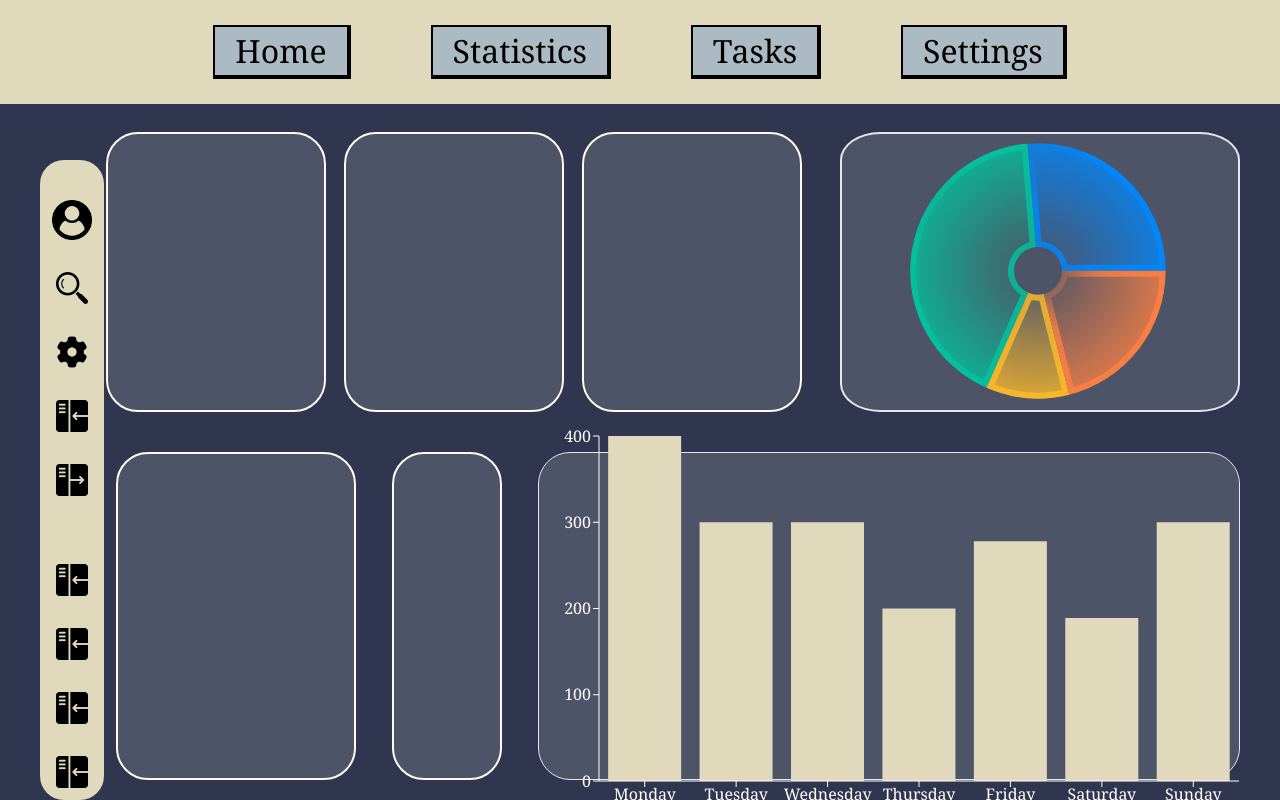
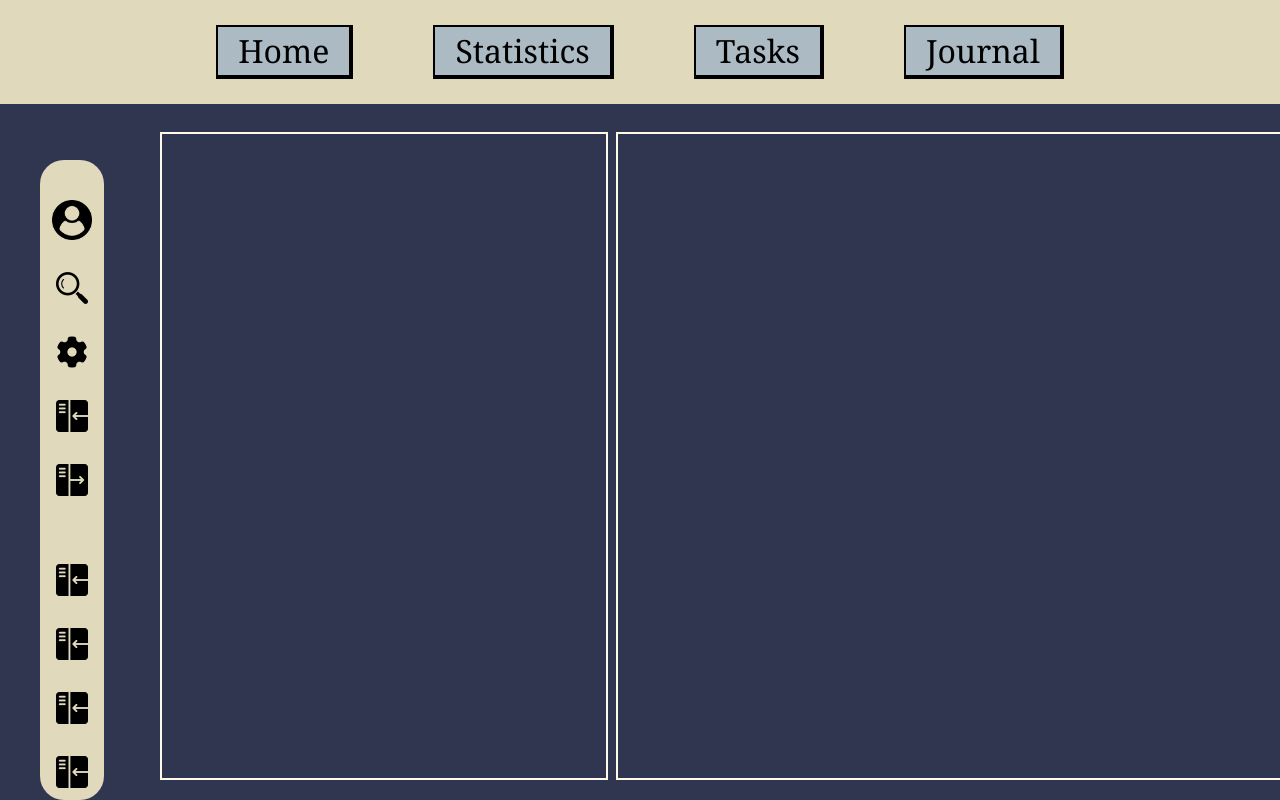
Before and after one commit to P4NV/Dashboard, a React (Vite) app: page / in a window 1280 px wide. Both pictures are taken after a click on the button "Statistics". Built offline with nearby package versions, Linux system fonts and the light colour scheme.

Commit message:
Statistics page

```diff
--- a/src/App.jsx
+++ b/src/App.jsx
@@ -1,8 +1,12 @@
 import './App.css'
+import {useState} from "react";
 import SideBar from "./Functions/sideBar.jsx";
-import { PieWithGradient, CustomizeLabels } from "./pages/Charts.jsx";
+import Home from "./pages/Home.jsx";
+import Statistics from "./pages/Statistics.jsx";
 
 function App() {
+
+    const [active, setActive] = useState("home")
 
   return (
     <div className="flex flex-row flex-wrap max-vh-100 overflow-hidden ">
@@ -10,40 +14,31 @@ function App() {
             <div className="navbar-container flex-row mx-auto">
                 <ul className="navbar-buttons flex flex-row justify-center gap-20">
                     <li className="nav-item hover:scale-105 transition-all duration-200">
-                        <button className="border-r-4 border-b-4 border-2 px-5">Home</button>
+                        <button onClick={() => setActive("home")} className="border-r-4 border-b-4 border-2 px-5">Home</button>
                     </li>
                     <li className="nav-item hover:scale-105 transition-all duration-200">
-                        <button className="border-r-4 border-b-4 border-2 px-5">Statistics</button>
+                        <button onClick={() => setActive("statistics")} className="border-r-4 border-b-4 border-2 px-5">Statistics</button>
                     </li>
                     <li className="nav-item hover:scale-105 transition-all duration-200">
-                        <button className="border-r-4 border-b-4 border-2 px-5">Tasks</button>
+                        <button onClick={() => setActive("tasks")} className="border-r-4 border-b-4 border-2 px-5">Tasks</button>
                     </li>
                     <li className="nav-item hover:scale-105 transition-all duration-200">
-                        <button className="border-r-4 border-b-4 border-2 px-5">Settings</button>
+                        <button onClick={() => setActive("journal")} className="border-r-4 border-b-4 border-2 px-5">Journal</button>
                     </li>
                 </ul>
             </div>
                 <SideBar />
         </section>
-        <section className="center-content pt-2 min-w-screen max-h-[87vh]  min-h-[87vh] flex flex-col items-end gap-2 pl-25 pr-10">
-            <div className="flex flex-row min-w-[90vw] max-h-[35vh] mt-5">
-                <div className="flex flex-row justify-evenly w-full pr-5 ">
-                    <div className="min-w-[30%] min-h-fit border-2 border-amber-50 rounded-4xl bg-gray-500/50"></div>
-                    <div className="min-w-[30%] min-h-fit border-2 border-amber-50 rounded-4xl bg-gray-500/50"></div>
-                    <div className="min-w-[30%] min-h-fit border-2 border-amber-50 rounded-4xl bg-gray-500/50"></div>
-                </div>
-                <PieWithGradient/>
-            </div>
-            <div className='flex justify-end w-[90vw] mt-8 max-h-[41vh]'>
-                <div className="w-[35%] min-h-[30vh] border-2 border-amber-50 rounded-4xl bg-gray-500/50 mr-auto ml-7">
-
-                </div>
-                <div className=" w-[16%] mx-9 border-2 border-amber-50 rounded-4xl bg-gray-500/50">
-
-                </div>
-                <CustomizeLabels/>
-            </div>
-        </section>
+        {active === "home" &&
+        <div>
+            <Home/>
+        </div>
+        }
+        {active === "statistics" &&
+        <div>
+            <Statistics/>
+        </div>
+        }
     </div>
   )
 }
--- a/src/pages/Home.jsx
+++ b/src/pages/Home.jsx
@@ -1,3 +1,4 @@
+import {CustomizeLabels, PieWithGradient} from "./Charts.jsx";
 
 
 export default function Home(){
@@ -5,8 +6,25 @@ export default function Home(){
 
     return(
         <div>
-        {/*    tu ce biti grid struktura ostalih componenata koje ce biti napravljene
-        i renderirane */}
+            <div className="center-content pt-2 min-w-screen max-h-[87vh]  min-h-[87vh] flex flex-col items-end gap-2 pl-25 pr-10">
+                <div className="flex flex-row min-w-[90vw] max-h-[35vh] mt-5">
+                    <div className="flex flex-row justify-evenly w-full pr-5 ">
+                        <div className="min-w-[30%] min-h-fit border-2 border-amber-50 rounded-4xl bg-gray-500/50"></div>
+                        <div className="min-w-[30%] min-h-fit border-2 border-amber-50 rounded-4xl bg-gray-500/50"></div>
+                        <div className="min-w-[30%] min-h-fit border-2 border-amber-50 rounded-4xl bg-gray-500/50"></div>
+                    </div>
+                    <PieWithGradient/>
+                </div>
+                <div className='flex justify-end w-[90vw] mt-8 max-h-[41vh]'>
+                    <div className="w-[35%] min-h-[30vh] border-2 border-amber-50 rounded-4xl bg-gray-500/50 mr-auto ml-7">
+
+                    </div>
+                    <div className=" w-[16%] mx-9 border-2 border-amber-50 rounded-4xl bg-gray-500/50">
+
+                    </div>
+                    <CustomizeLabels/>
+                </div>
+            </div>
         </div>
     )
 }
--- /dev/null
+++ b/src/pages/Statistics.jsx
@@ -0,0 +1,16 @@
+import { PieChart, Pie, Label } from 'recharts';
+
+export default function Statistics() {
+    return (
+        <div>
+            <div className="center-content pt-2 min-w-screen max-h-[87vh] min-h-[87vh] flex flex-row mx-auto items-start gap-2 pl-25 pr-10">
+                <div className="flex min-w-[35vw] min-h-[81vh] ml-15 mt-5 border-2 border-amber-50">
+
+                </div>
+                <div className='flex justify-end w-[53vw] mt-5 min-h-[81vh] border-2 border-amber-50'>
+
+                </div>
+            </div>
+        </div>
+    )
+}
```
